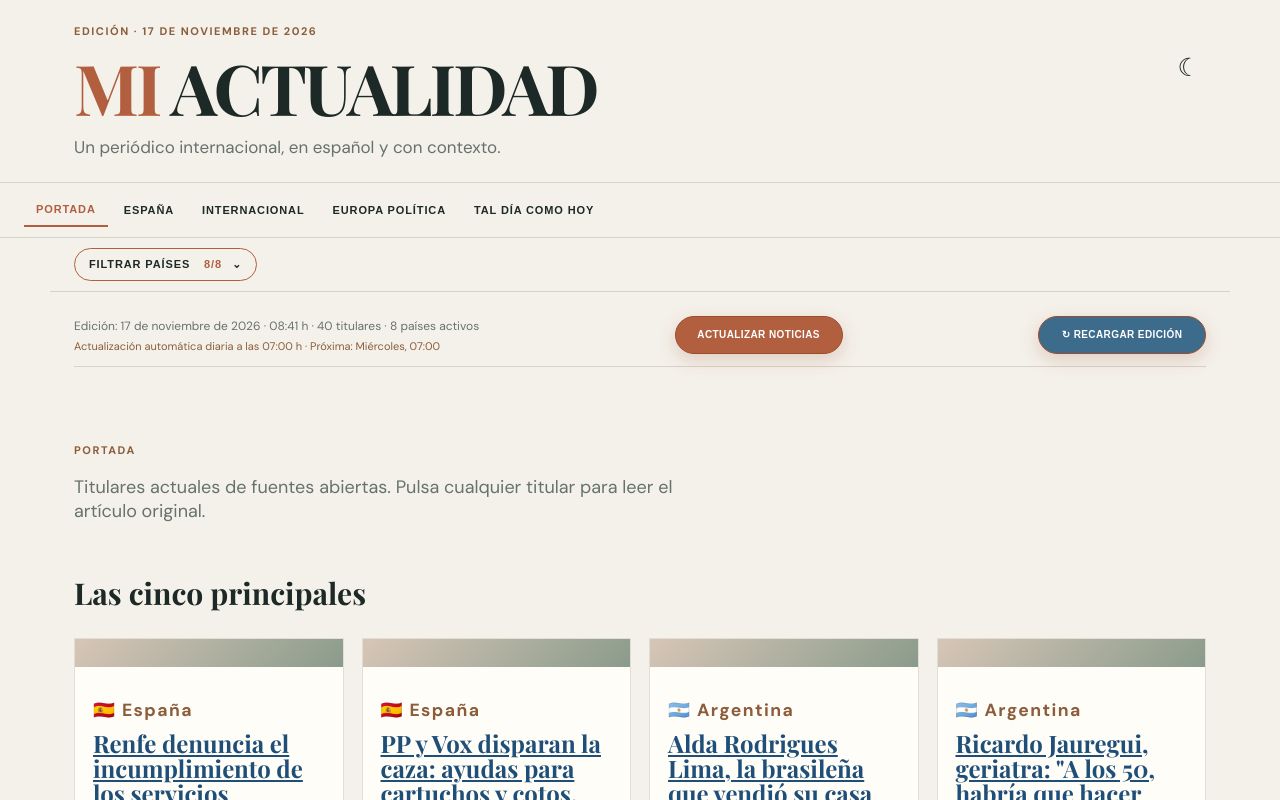
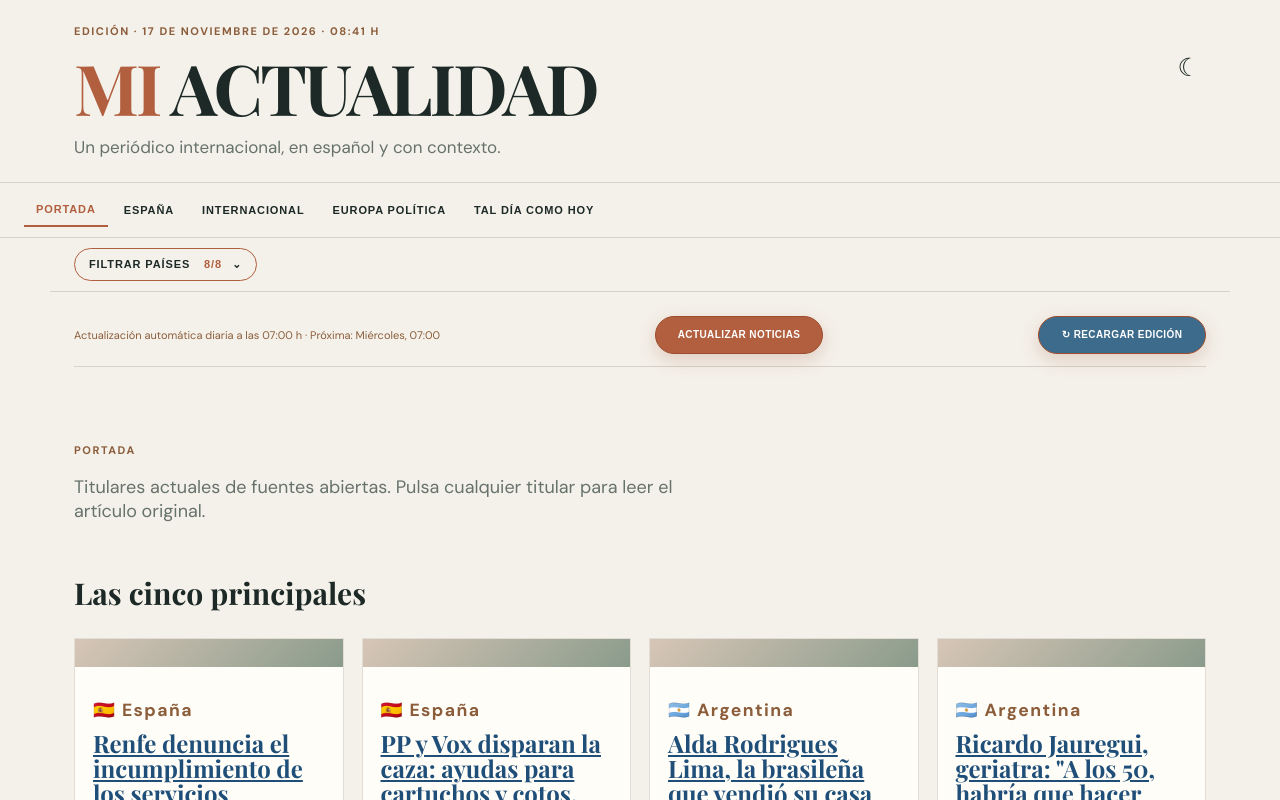
Before and after one commit to jalfpozuelo-alt/mi-actualidad, a React (Vite) app: page / in a window 1280 px wide. Shown: the top 800 px of the page. Built offline with nearby package versions, Linux system fonts and the light colour scheme.

Commit message:
style: simplify edition information display

```diff
--- a/src/main.tsx
+++ b/src/main.tsx
@@ -41,10 +41,10 @@ function App(){
  const edition=editionStamp?editionStamp.toLocaleDateString('es-ES',{dateStyle:'long'}):'sin edición disponible';
  const editionTime=editionStamp?editionStamp.toLocaleTimeString('es-ES',{hour:'2-digit',minute:'2-digit'}):'';
  const nextUpdate=()=>{const next=new Date();next.setHours(7,0,0,0);if(next<=new Date())next.setDate(next.getDate()+1);return next.toLocaleString('es-ES',{weekday:'long',hour:'2-digit',minute:'2-digit'}).replace(/^./,c=>c.toUpperCase())};
- return <div className={dark?'app dark':'app'}><header><div className="eyebrow">EDICIÓN · {edition.toUpperCase()}</div><div className="brand"><span>MI</span> ACTUALIDAD <button onClick={()=>setDark(!dark)} aria-label="Cambiar modo">{dark?'☼':'☾'}</button></div><p className="dek">Un periódico internacional, en español y con contexto.</p></header>
+ return <div className={dark?'app dark':'app'}><header><div className="eyebrow">EDICIÓN · {edition.toUpperCase()}{editionTime&&<> · {editionTime} H</>}</div><div className="brand"><span>MI</span> ACTUALIDAD <button onClick={()=>setDark(!dark)} aria-label="Cambiar modo">{dark?'☼':'☾'}</button></div><p className="dek">Un periódico internacional, en español y con contexto.</p></header>
  <nav aria-label="Secciones">{tabs.map(t=><button className={tab===t?'active':''} onClick={()=>setTab(t)} key={t}>{t}</button>)}</nav>
  {isNewsTab&&<div className="countryBar"><button className="filterToggle" onClick={()=>setFilterOpen(!filterOpen)} aria-expanded={filterOpen}>FILTRAR PAÍSES <span>{selected.length}/{countries.length}</span>⌄</button>{filterOpen&&<div className="countryMenu">{countries.map(c=><label key={c}><input type="checkbox" checked={selected.includes(c)} onChange={e=>setSelected(e.target.checked?[...selected,c]:selected.filter(x=>x!==c))}/>{flags[c]} {c}</label>)}<button className="closeFilter" onClick={()=>setFilterOpen(false)}>LISTO</button></div>}</div>}
- <main>{isNewsTab&&<><div className="toolbar"><div><span>Edición: {edition}{editionTime&&<> · {editionTime} h</>} · {stories.filter(s=>!['Tecnología','Medicina','Nutrición'].includes(s.section)).length} titulares · {selected.length} países activos</span><small className="scheduleInfo">Actualización automática diaria a las 07:00 h · Próxima: {nextUpdate()}</small></div><button onClick={refresh} disabled={updating}>{updating?'COMPROBANDO…':'ACTUALIZAR NOTICIAS'}</button><button className="secondaryRefresh" onClick={()=>window.location.reload()} aria-label="Recargar edición">↻ RECARGAR EDICIÓN</button></div>{pipeline&&<div className="notice" aria-live="polite"><span>{pipeline}</span>{lastChecked&&<small className="lastChecked">Última comprobación: {lastChecked}</small>}</div>}</>}
+ <main>{isNewsTab&&<><div className="toolbar"><div><small className="scheduleInfo">Actualización automática diaria a las 07:00 h · Próxima: {nextUpdate()}</small></div><button onClick={refresh} disabled={updating}>{updating?'COMPROBANDO…':'ACTUALIZAR NOTICIAS'}</button><button className="secondaryRefresh" onClick={()=>window.location.reload()} aria-label="Recargar edición">↻ RECARGAR EDICIÓN</button></div>{pipeline&&<div className="notice" aria-live="polite"><span>{pipeline}</span>{lastChecked&&<small className="lastChecked">Última comprobación: {lastChecked}</small>}</div>}</>}
  {tab==='EUROPA POLÍTICA'?<EuropaPolitica/>:tab==='TAL DÍA COMO HOY'?<TalDia/>:tab==='PORTADA'?<><section className="hero"><p className="kicker">PORTADA</p><p>Titulares actuales de fuentes abiertas. Pulsa cualquier titular para leer el artículo original.</p></section><h2>Las cinco principales</h2><div className="grid">{cover.map(s=><Card s={s} key={s.id}/>)}</div></>:<><section className="sectionHead"><p className="kicker">{tab}</p><h1>Actualidad de {tab.toLowerCase()}</h1></section><div className="grid">{visible.map(s=><Card s={s} key={s.id}/>)}</div></>}
  <section className="settings"><h2>Preferencias</h2><p>El filtro de países está disponible arriba para consultarlo sin volver al final de la página.</p><div className="actions"><button onClick={exportConfig}>EXPORTAR CONFIGURACIÓN</button><label className="button">IMPORTAR CONFIGURACIÓN<input type="file" accept="application/json" onChange={importConfig}/></label></div></section></main><footer>MI ACTUALIDAD · Creado y editado por Alfonso Pozuelo · Producto editorial estático · Fuentes y resúmenes reales se incorporarán mediante GitHub Actions.</footer></div>;
 }
```
